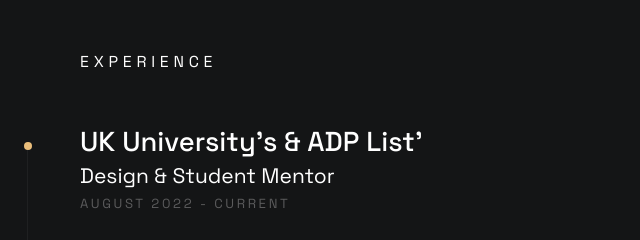
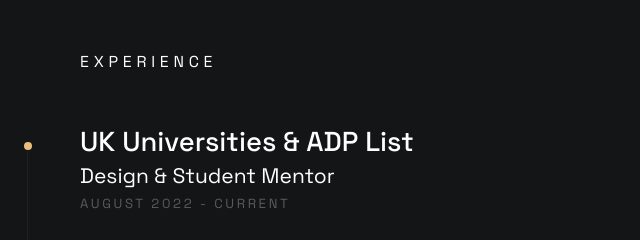
Before and after one commit to jmmrrsn/github-portfolio, a plain HTML site: page index.html in a window 1280 px wide. Shown: the part 2220-2460 px from the top of the page, 636-1276 px from the left. Drawn offline with Linux system fonts and the light colour scheme.

Commit message:
Update index.html

```diff
--- a/index.html
+++ b/index.html
@@ -206,7 +206,7 @@
                             <div class="timeline__block">
                                 <div class="timeline__bullet"></div>
                                 <div class="timeline__header">
-                                    <h4 class="timeline__title">UK University's & ADP List'</h3>
+                                    <h4 class="timeline__title">UK Universities & ADP&nbsp;List</h3>
                                     <h5 class="timeline__meta">Design & Student Mentor</h5>
                                     <p class="timeline__timeframe">August 2022 - Current</p>
                                 </div>
```
